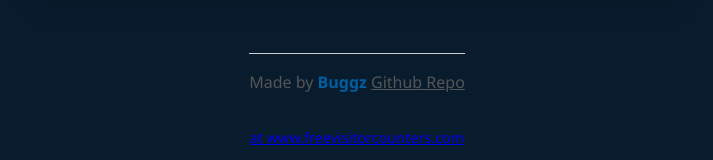
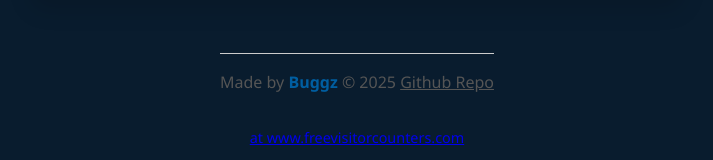
Before and after one commit to BuggzRadio-AZD/Motorola-Model-Decoder, a plain HTML site: page index.html in a window 1280 px wide. Shown: the part 916-1076 px from the top of the page, without its empty margins (283-996 px from the left). Drawn offline with Linux system fonts and the light colour scheme.

Commit message:
Update index.html

```diff
--- a/index.html
+++ b/index.html
@@ -292,7 +292,7 @@
 
   <footer style="margin-top: 3rem; text-align: center; font-size: 0.9rem; color: #888;">
     <hr style="border: none; border-top: 1px solid #ccc;">
-    <p>Made by <strong>Buggz</strong> <a style="color: #555" href="https://github.com/BuggzRadio-AZD/Motorola-Model-Decoder">Github Repo</a></p>
+    <p>Made by <strong>Buggz</strong> &copy 2025 <a style="color: #555" href="https://github.com/BuggzRadio-AZD/Motorola-Model-Decoder">Github Repo</a></p>
     <div style="margin-top: 0.5rem;">
       <a href='http://www.freevisitorcounters.com' target="_blank" rel="noopener noreferrer">
         at www.freevisitorcounters.com
```
